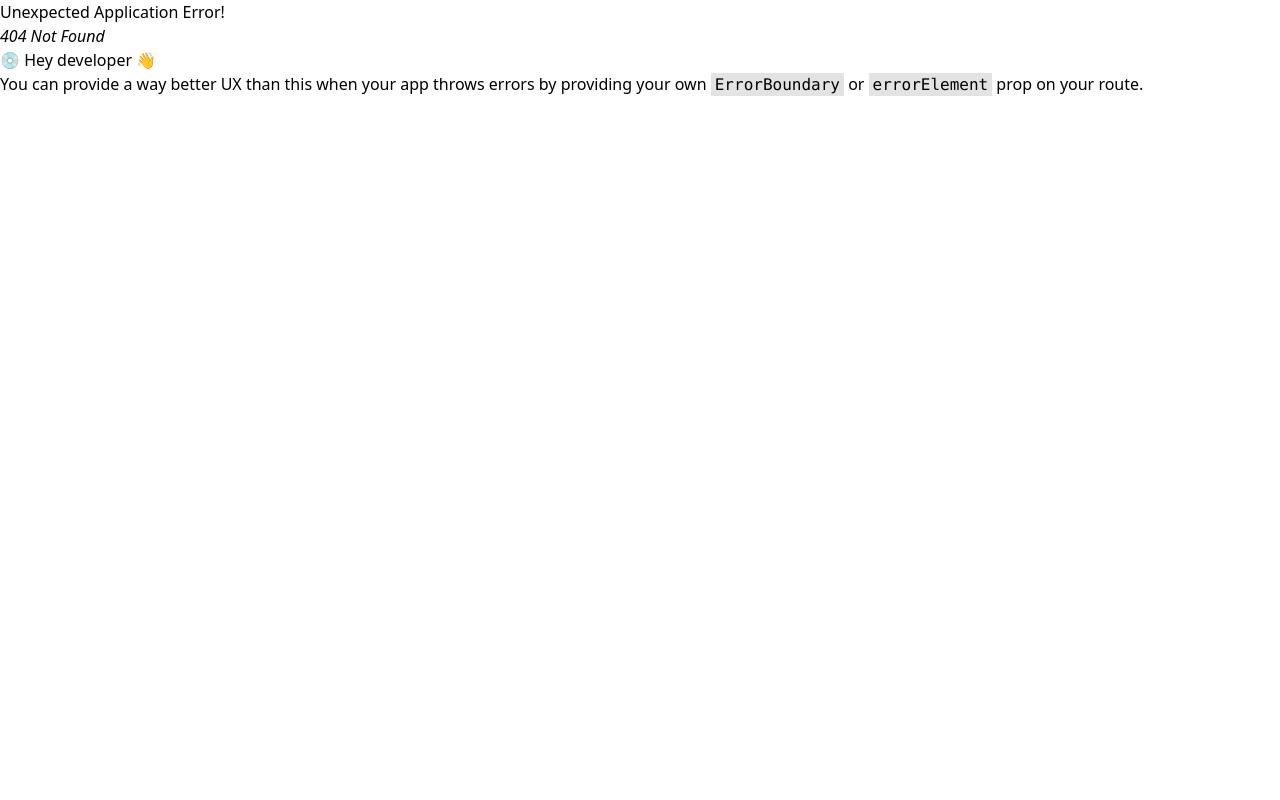
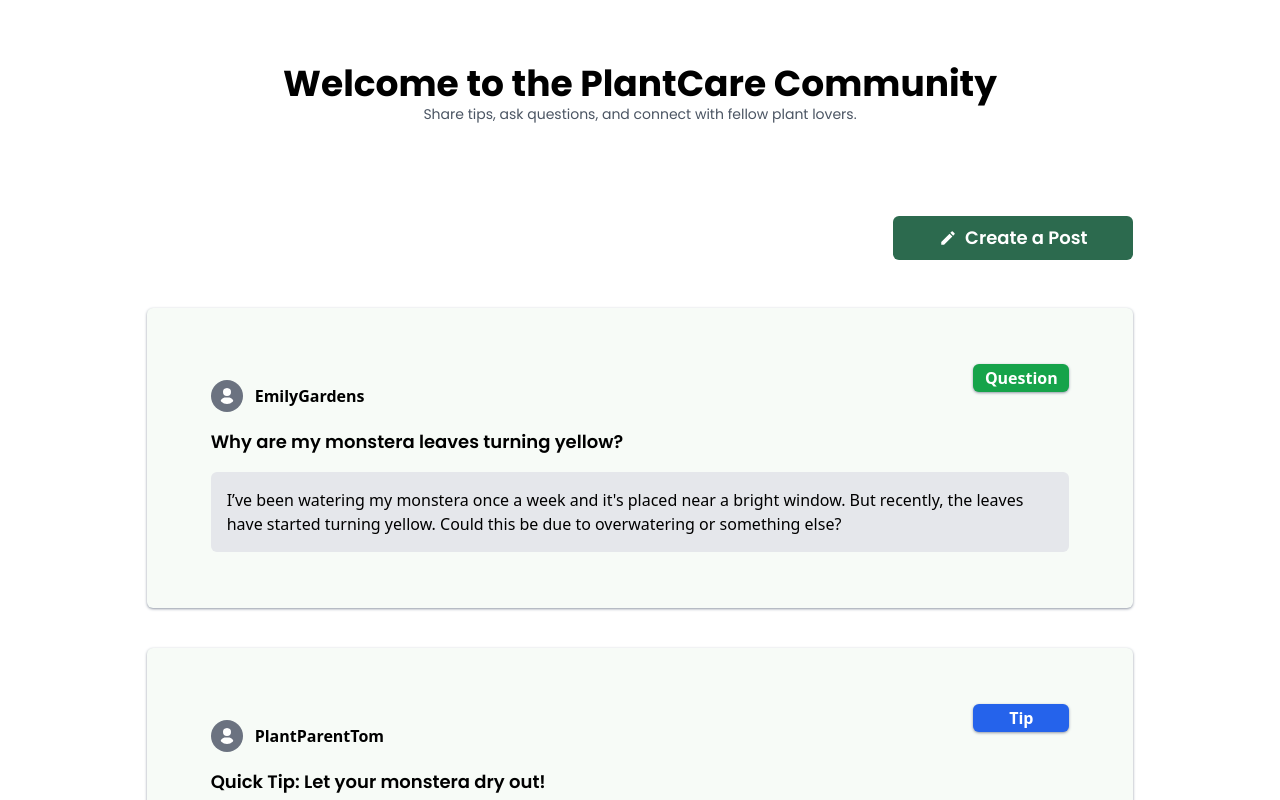
Before and after one commit to freeCodeCamp-2025-Summer-Hackathon/maroon-socket, a React (Vite) app in the folder client/: page /community in a window 1280 px wide. Before the commit this address had no page. Shown: the top 800 px of the page. Built offline with nearby package versions, Linux system fonts and the light colour scheme.

Commit message:
Feat: Community page, PostCard component, and integration of create post with changes

```diff
--- a/client/src/components/NavBar.jsx
+++ b/client/src/components/NavBar.jsx
@@ -12,7 +12,7 @@ function NavBar() {
                     Home
                 </li>
                 <li className="hover:text-[#2d6a4f] hover:font-medium">
-                    <Link to="/">Community</Link>
+                    <Link to="/community">Community</Link>
                 </li>
                 <li className="hover:text-[#2d6a4f] hover:font-medium">
                     <Link to="/login">Login</Link>
--- a/client/src/components/PostBtn.jsx
+++ b/client/src/components/PostBtn.jsx
@@ -1,6 +1,8 @@
 import { useState } from 'react';
 import { createPortal } from 'react-dom';
 import AddPost from '../pages/AddPost.jsx';
+import { FaPen } from 'react-icons/fa6';
+import { MdCreate } from 'react-icons/md';
 
 export default function PostBtn() {
     const [showModal, setShowModal] = useState(false);
@@ -8,9 +10,10 @@ export default function PostBtn() {
         <>
             <button
                 onClick={() => setShowModal(true)}
-                className="bg-[#2C6A4E] py-3 px-6 rounded-full text-white font-semibold text-xl font-poppins"
+                className="bg-[#2C6A4E] flex justify-center gap-2 w-60 px-6 py-2 rounded-md text-white font-semibold text-lg font-poppins"
             >
-                Add Post
+                <MdCreate className='self-center'/>
+                Create a Post
             </button>
             {showModal &&
                 createPortal(
--- /dev/null
+++ b/client/src/components/PostCard.jsx
@@ -0,0 +1,32 @@
+import { FaUser } from "react-icons/fa6";
+
+const PostCard = ({post}) => {
+  return (
+    <div className="w-full h-fit rounded-md shadow shadow-gray-400 px-8 py-14 bg-secondary relative ">
+                              {/** USERNAME CONTAINER */}
+                              <div className="flex justify-start items-center gap-3 px-8 py-4">
+                                 <span aria-label="User-icon" ><FaUser className="size-8 bg-gray-500 rounded-full p-2 text-white" /></span>
+                                 <p className="font-semibold">{post.userName}</p>
+                              </div>
+
+                              {/** TITLE and DESCRIPTION */}
+                              <div className="flex flex-col w-full px-8 gap-4">
+                                <h2 className="text-lg font-poppins font-semibold">{post.title}</h2>
+                                <div className="w-full h-fit bg-gray-200 p-4 rounded-md">
+                                    <p className="text-base">{post.description}</p>
+                                </div>
+                              </div>
+
+                               {/** TAG CONTAINER */}
+                              <span aria-label={`Post category: ${post.tag}`} className={`absolute top-14 right-16 px-2 w-24 h-7 flex justify-center items-center rounded-md shadow shadow-gray-400 ${ post.tag === "Tip" ? "bg-blue-600" : "bg-green-600"}`}>
+                                  <p className="text-white font-bold">
+                                    {
+                                      post.tag === "Tip" ? "Tip" : "Question"
+                                    }
+                                  </p>
+                              </span>
+                        </div>
+  )
+}
+
+export default PostCard;
--- a/client/src/pages/AddPlant.jsx
+++ b/client/src/pages/AddPlant.jsx
@@ -1,7 +1,7 @@
 import { useState, useRef } from 'react';
 import { FiUpload } from 'react-icons/fi';
-import plantPotIcon2 from "..assets/plant-pot2.png";
-import plantPotIcon1 from "..assets/plant-pot1.png";
+import plantPotIcon2 from '../assets/plant-pot2.png';
+
 
 const AddPlant = () => {
     const [newPlant, setNewPlant] = useState({
@@ -15,7 +15,7 @@ const AddPlant = () => {
 
     // Image format Validation on client-side
     const imageValidation = (file) => {
-        const allowedFormats = ['image/png', 'image/jpg', 'image/webp'];
+        const allowedFormats = ['image/png', 'image/jpg', 'image/jpeg', 'image/webp'];
 
         if (!allowedFormats.includes(file.type)) {
             setImageFormatError(true);
@@ -46,9 +46,9 @@ const AddPlant = () => {
     };
 
     return (
-        <div className="bg-secondary w-screen h-screen flex justify-center ">
-            <div className=" w-3/5 h-full bg-primary px-8 flex flex-col justify-around items-start gap-2  ">
-                <div className="flex justify-center items-center gap-2">
+        <div className="bg-secondary w-full h-full flex justify-center py-6 ">
+            <div className=" w-2/5 h-fit bg-primary px-8 py-12 flex flex-col justify-around items-start gap-5 rounded-md ">
+                <div className=" w-full flex justify-center items-center gap-2">
                     <h1 className="text-3xl font-semibold text-white pl-4">
                         Add Plant
                     </h1>
@@ -63,7 +63,7 @@ const AddPlant = () => {
                 {/** Add Plant form */}
                 <div className="w-full flex justify-center items-center">
                     <form
-                        className="flex w-full h-full flex-col justify-center gap-8  rounded-md px-4"
+                        className="flex w-full h-full flex-col justify-center gap-10  rounded-md px-4"
                         onSubmit={handleSubmit}
                     >
                         <div className=" flex flex-col justify-center items-start gap-1">
@@ -174,7 +174,7 @@ const AddPlant = () => {
                         {/** Submit Container */}
                         <div className="w-full flex justify-center items-center">
                             <button
-                                className="border flex justify-center items-center text-lg w-48 h-10 p-3 rounded-lg shadow-md text-white font-bold bg-black"
+                                className="border flex justify-center items-center text-lg w-full h-10 p-3 rounded-lg shadow-md text-white font-bold bg-black"
                                 type="submit"
                             >
                                 Add
@@ -183,13 +183,6 @@ const AddPlant = () => {
                     </form>
                 </div>
             </div>
-            {/** plant-icon */}
-            <div className="w-3/5 h-screen flex justify-center items-center ">
-                <img
-                    src={plantPotIcon1}
-                    className="object-cover size-44 "
-                />
-            </div>
         </div>
     );
 };
--- a/client/src/pages/AddPost.jsx
+++ b/client/src/pages/AddPost.jsx
@@ -18,9 +18,9 @@ const AddPost = ({ onClose }) => {
         console.log(postFields);
     }
     return (
-        <div className="w-full bg-transparent flex flex-col items-center py-16 px-4 min-h-screen bg-white space-y-11">
-            <div className="w-full max-w-2xl p-4 space-y-14">
-                <div className="flex flex-col space-y-10">
+        <div className="fixed inset-0 bg-black bg-opacity-50 z-50 h-full flex flex-col justify-center items-center py-16 px-4 space-y-11 ">
+            <div className="w-full max-w-2xl px-8 py-4 space-y-8 shadow shadow-gray-500 bg-[#F7FBF7] rounded-md">
+                <div className="flex flex-col space-y-4">
                     <button
                         className="self-end cursor-pointer"
                         onClick={onClose}
@@ -28,7 +28,7 @@ const AddPost = ({ onClose }) => {
                     >
                         <AiTwotoneCloseSquare className="text-3xl text-[#2C6A4E]" />
                     </button>
-                    <h1 className="text-center text-2xl font-bold text-[#2C6A4E]">
+                    <h1 className="text-center text-3xl font-bold text-[#2C6A4E]">
                         Create Post
                     </h1>
                 </div>
@@ -36,7 +36,7 @@ const AddPost = ({ onClose }) => {
                 <form
                     method="post"
                     onSubmit={handleSubmit}
-                    className="space-y-12 flex flex-col w-full"
+                    className="space-y-8 flex flex-col w-full "
                 >
                     <div className="flex flex-col space-y-2">
                         <label
@@ -108,10 +108,10 @@ const AddPost = ({ onClose }) => {
                             className="w-full rounded-lg p-3 text-gray-700 bg-[#F2F5F2] placeholder:font-poppins placeholder:text-gray-400 focus:outline-green-800"
                         />
                     </div>
-                    <div className="w-3/5 py-4">
+                    <div className="w-full py-4 flex">
                         <button
                             type="submit"
-                            className="w-full rounded-full bg-[#2C6A4E] py-3 font-bold text-white transition-colors hover:bg-opacity-90 focus:outline-none"
+                            className="w-full rounded-full bg-[#2C6A4E] py-3 font-bold text-white transition-colors hover:bg-opacity-90 text-xl focus:outline-none"
                         >
                             Post
                         </button>
--- /dev/null
+++ b/client/src/pages/Community.jsx
@@ -0,0 +1,53 @@
+import PostBtn from "../components/PostBtn";
+import PostCard from "../components/PostCard";
+
+
+// Dummy testing
+const posts = [
+  {
+    id: 1,
+    userName: "EmilyGardens",
+    title: "Why are my monstera leaves turning yellow?",
+    tag: "Question",
+    description:
+      "I’ve been watering my monstera once a week and it's placed near a bright window. But recently, the leaves have started turning yellow. Could this be due to overwatering or something else?",
+  },
+  {
+    id: 2,
+    userName: "PlantParentTom",
+    title: "Quick Tip: Let your monstera dry out!",
+    tag: "Tip",
+    description:
+      "If your monstera leaves are turning yellow, it's often due to overwatering. Make sure the top 2 inches of soil are dry before the next watering. Also, ensure your pot has drainage holes!",
+  },
+];
+
+
+const Community = () => {
+  return (
+    <div className="w-full h-full px-12 py-16 flex flex-col justify-center items-center gap-12 relative pt-16">
+       {/** Welcome message */}
+       <div className="flex flex-col justify-center items-center mb-11">
+           <h2 className="font-poppins font-bold text-4xl">Welcome to the PlantCare Community</h2>
+           <p className=" font-poppins text-sm text-gray-600">Share tips, ask questions, and connect with fellow plant lovers.</p>
+       </div>
+        {/** Create POST Button */}
+         <div className="w-5/6 flex justify-end" >
+            <PostBtn/>
+         </div>
+
+         <div className=" flex flex-col w-5/6 h-fit justify-center items-center gap-10 ">
+            {
+                posts.map((post)=>{
+                    return (
+                        <PostCard key={post.id} post={post} />
+                    )
+                })
+            }
+         </div>
+
+    </div>
+  )
+}
+
+export default Community;
--- a/client/src/pages/LandingPage.jsx
+++ b/client/src/pages/LandingPage.jsx
@@ -1,6 +1,6 @@
 import { useNavigate } from 'react-router-dom';
 import heroImage from '../assets/heroImage.webp';
-import NavBar from './NavBar.jsx';
+import NavBar from '../components/NavBar.jsx';
 
 function LandingPage() {
     const navigate = useNavigate();
--- a/client/src/pages/Login.jsx
+++ b/client/src/pages/Login.jsx
@@ -38,11 +38,11 @@ function Login() {
         }
     }
     return (
-        <div className="bg-primary w-full h-screen flex justify-center items-center px-20">
-            <div className="bg-primary w-full h-screen flex justify-center items-center px-20">
-                <div className="bg-secondary rounded-2xl shadow-2xl overflow-hidden md:w-3/5 flex">
+        <div className="bg-[#29433F] w-full h-screen flex justify-center items-center px-20">
+            <div className="bg-[#29433F] w-full h-screen flex justify-center items-center px-20">
+                <div className="bg-[#FEF7E7] rounded-2xl shadow-2xl overflow-hidden md:w-3/5 flex">
                     <div className="flex flex-col items-start gap-4 py-32 px-20 w-full">
-                        <h1 className="text-3xl font-semibold text-primary">
+                        <h1 className="text-3xl font-semibold text-[#29433F]">
                             Sign In
                         </h1>
                         <form className="w-full flex flex-col justify-center items-start gap-4">
@@ -88,7 +88,7 @@ function Login() {
                                 <div className="text-base">Remember me</div>
                             </div>
                             <button
-                                className="w-40 h-12 p-3 bg-primary text-white cursor-pointer rounded-lg"
+                                className="w-40 h-12 p-3 bg-[#29433F] text-white cursor-pointer rounded-lg"
                                 onClick={(e) => handleSubmit(e)}
                             >
                                 Login
@@ -96,7 +96,7 @@ function Login() {
                         </form>
                         <div className="flex gap-1 py-4 mt-3">
                             Don't have an account ?
-                            <div className="text-primary cursor-pointer hover:underline">
+                            <div className="text-[#29433F] cursor-pointer hover:underline">
                                 <Link to="/signup">Register here</Link>
                             </div>
                         </div>
--- a/client/src/pages/MyPlants.jsx
+++ b/client/src/pages/MyPlants.jsx
@@ -17,8 +17,8 @@ const plants = [
 
 const MyPlants = () => {
     return (
-        <div className="bg-secondary w-screen h-screen rounded-md p-8 flex flex-col justify-center items-start gap-14 ">
-            <h1 className="text-4xl font-bold ">My Plants</h1>
+        <div className="bg-[#F7FBF7] w-screen h-screen rounded-md p-8 flex flex-col justify-center items-start gap-14 ">
+            {/* <h1 className="text-4xl font-bold ">My Plants</h1> */}
             <div className="w-full h-full flex justify-start gap-7 ">
                 {plants.map((plant, idx) => {
                     return (
@@ -29,7 +29,7 @@ const MyPlants = () => {
                             <div className="w-44 h-48 rounded-md">
                                 <img
                                     src={plant.url}
-                                    className="w-full h-full object-cover"
+                                    className="w-full h-full object-cover transition-transform duration-300 ease-in-out hover:scale-110 "
                                 />
                             </div>
                             <h2>{plant.name}</h2>
@@ -39,7 +39,7 @@ const MyPlants = () => {
 
                 {/** Add new plants */}
                 <Link to={'/addPlant'}>
-                    <div className="w-52 h-fit p-6 bg-white shadow-md shadow-gray-300 rounded-lg flex flex-col justify-center items-center gap-8 cursor-pointer">
+                    <div className=" w-52 h-fit p-6 bg-white shadow-md shadow-gray-300 rounded-lg  md:flex flex-col justify-center items-center gap-8 cursor-pointer">
                         <span>
                             <FaPlus className="w-24 h-44 font-light" />
                         </span>
--- a/client/src/pages/SignUp.jsx
+++ b/client/src/pages/SignUp.jsx
@@ -59,7 +59,7 @@ function SignUp() {
 
                     {/* Right Side , Sign up form*/}
                     <div className="w-1/2 p-8 flex flex-col justify-center">
-                        <h2 className="text-3xl font-bold text-primary mb-8 text-center">
+                        <h2 className="text-3xl font-bold text-[#29433F] mb-8 text-center">
                             Sign Up
                         </h2>
                         <form className="w-full flex flex-col justify-center items-start gap-4">
@@ -160,7 +160,7 @@ function SignUp() {
                                 </label>
                             </div>
                             <button
-                                className={`w-30 h-12 p-3 bg-primary rounded-md text-white cursor-pointer ${terms ? '' : ' cursor-not-allowed'}`}
+                                className={`w-30 h-12 p-3 bg-[#29433F] rounded-md text-white cursor-pointer ${terms ? '' : ' cursor-not-allowed'}`}
                                 disabled={!terms}
                                 onClick={(e) => handleSubmit(e)}
                             >
@@ -168,7 +168,7 @@ function SignUp() {
                             </button>
                             <div className="text-sm flex justify-center items-center gap-1">
                                 Already have an account?
-                                <div className="text-primary cursor-pointer">
+                                <div className="text-[#29433F] cursor-pointer">
                                     <Link to="/login">Sign In</Link>
                                 </div>
                             </div>
--- a/client/tailwind.config.js
+++ b/client/tailwind.config.js
@@ -7,8 +7,10 @@ export default {
                 poppins: ['Poppins', 'sans-serif']
             },
             colors: {
-                primary: '#29433F',
-                secondary: '#FEF7E7'
+                primary: '#3A6B3D',
+                secondary: '#F7FBF7',
+
+
             }
         }
     },
```
Also changed, not shown: client/src/main.jsx (+7 -2 lines).
